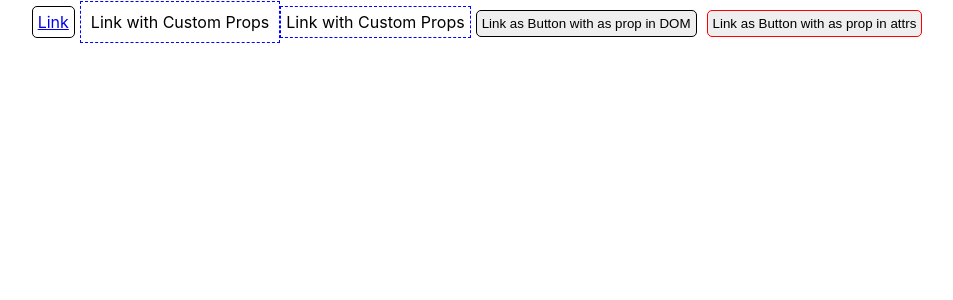
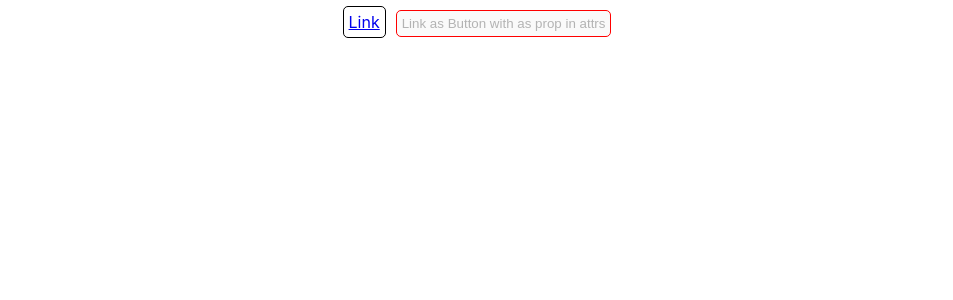
Before and after one commit to arteforme/v3-v4-styled-components-migration, a React (Create React App) app: page / in a window 1280 px wide. Shown: the top 300 px of the page, without its empty margins (163-1116 px from the left). Built offline with nearby package versions, Linux system fonts and the light colour scheme.

Commit message:
Updated for SO

```diff
--- a/package.json
+++ b/package.json
@@ -4,12 +4,10 @@
   "private": true,
   "dependencies": {
     "@types/react": "^16.8.14",
-    "@types/react-router": "^4.4.5",
     "@types/react-router-dom": "^4.3.2",
     "@types/styled-components": "^4.1.14",
     "react": "^16.8.6",
     "react-dom": "^16.8.6",
-    "react-router": "^5.0.0",
     "react-router-dom": "^5.0.0",
     "react-scripts": "2.1.8",
     "styled-components": "^4.2.0",
--- a/src/App.tsx
+++ b/src/App.tsx
@@ -13,14 +13,13 @@ class App extends React.Component {
         <Link className="test-1" data-test="test" href="#">
           Link
         </Link>
-        <LinkWithCustomProps className="test-2" prop1="10px" prop2={false}>
-          Link with Custom Props
-        </LinkWithCustomProps>
-        <LinkWithCustomProps className="test-2" prop2={false}>
-          Link with Custom Props
-        </LinkWithCustomProps>
-        <Link as="button">Link as Button with as prop in DOM</Link>
-        <LinkAsButton>Link as Button with as prop in attrs</LinkAsButton>
+        {/* This will not work.  Link doesn't know about any button props */}
+        {/* <Link as="button" disabled={false}>
+          Link as Button with as prop in DOM
+        </Link> */}
+        <LinkAsButton disabled={true}>
+          Link as Button with as prop in attrs
+        </LinkAsButton>
       </div>
     );
   }
--- a/src/LinkAsButton.ts
+++ b/src/LinkAsButton.ts
@@ -3,9 +3,12 @@ import * as React from 'react';
 import Link from './Link';
 import styled from 'styled-components';
 
-const LinkAsButton = styled(Link).attrs({
-  as: 'button'
-})`
+const LinkAsButton = styled(Link).attrs(
+  (props: React.ButtonHTMLAttributes<HTMLButtonElement>) => ({
+    as: 'button',
+    disabled: props.disabled
+  })
+)`
   border: solid 1px red;
 `;
 
```
Also changed, not shown: src/RouterLink.ts (deleted, +0 -12 lines).
